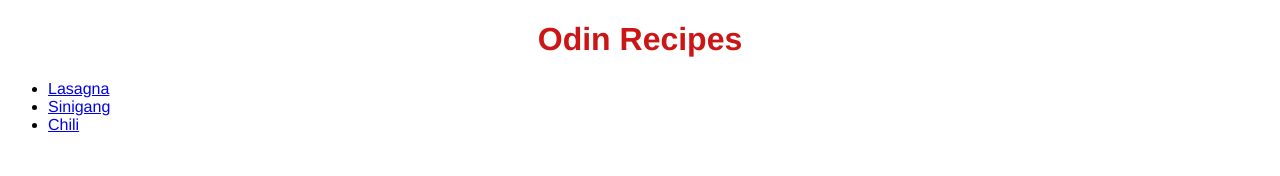
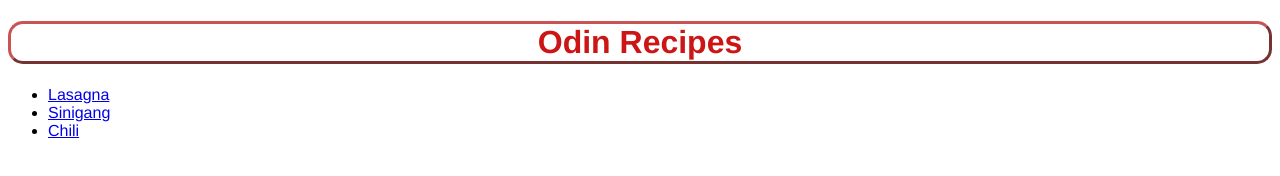
Before and after one commit to amutones/odin-recipes, a plain HTML site: page index.html in a window 1280 px wide. Drawn offline with Linux system fonts and the light colour scheme.

Commit message:
Edited h1 in style.css
Added color, border, border color, border style, and border radius

```diff
--- a/style.css
+++ b/style.css
@@ -8,6 +8,10 @@ body {
 h1 {
     text-align:center;
     color:#cc1515;
+    border-style:outset;
+    border-radius: 15px;
+    border-color: #ca5454;
+
 }
 
 .center {
```
